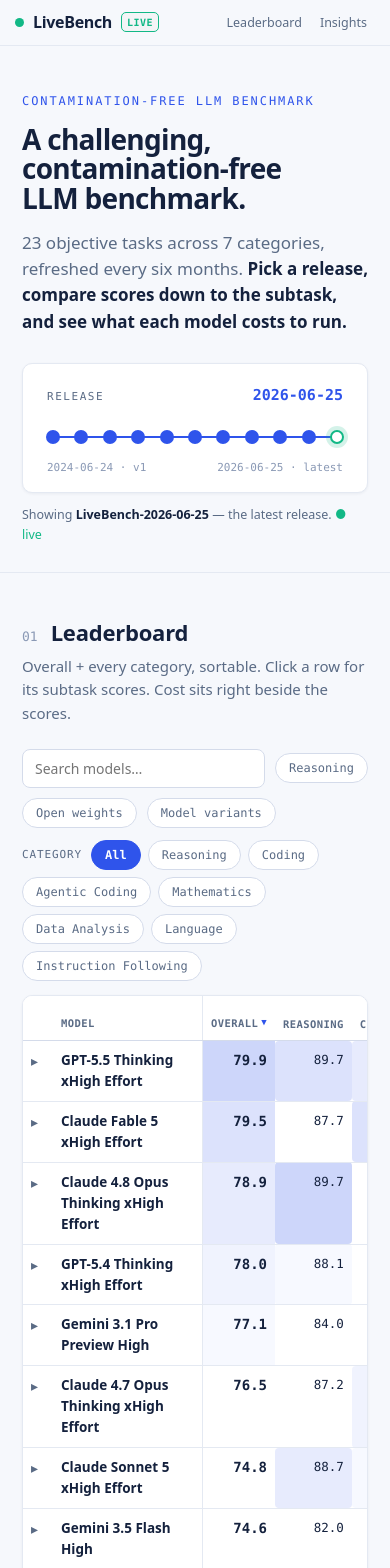
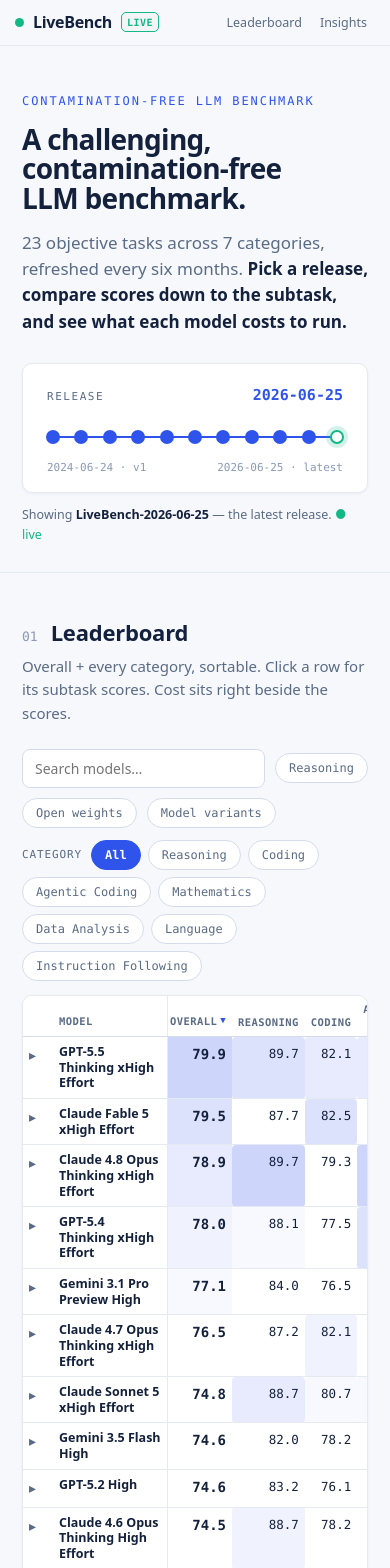
Before and after one commit to LiveBench/new-livebench, a React (Create React App) app: page / in a window 390 px wide. Shown: the top 1568 px of the page. Built offline with nearby package versions, Linux system fonts and the light colour scheme; some icons are missing.

Commit message:
Mobile: narrow model column to 115px (match old LiveBench)
Model column 150->115px with tighter cell padding and slightly smaller name
font, matching livebench.ai's mobile model column.

Co-Authored-By: Claude Opus 4.8 (1M context) <noreply@anthropic.com>

```diff
--- a/src/index.css
+++ b/src/index.css
@@ -185,15 +185,15 @@ a{color:var(--accent);text-decoration:none;}
   .lb-links{margin-left:auto;flex-wrap:nowrap;gap:2px;}
   .lb-links a,.lb-links button{font-size:12.5px;padding:5px 8px;}
 
-  .lb-tbl thead th,.lb-tbl tbody td{padding:9px 8px;}
+  .lb-tbl thead th,.lb-tbl tbody td{padding:7px 6px;}
   .lb-tbl thead th{z-index:3;}                                         /* header above body on vertical scroll */
   .lb-tbl td.lb-rank,.lb-tbl td.mdl-col{position:sticky;z-index:2;background:var(--surface);}
   .lb-tbl thead th:first-child,.lb-tbl thead th.mdl-col{z-index:5;}    /* frozen header corners on top */
   .lb-tbl td.lb-rank,.lb-tbl thead th:first-child{left:0;}
   .lb-tbl td.mdl-col,.lb-tbl thead th.mdl-col{left:30px;box-shadow:inset -1px 0 0 var(--border);}
-  .lb-tbl td.mdl-col{width:150px;min-width:150px;max-width:150px;white-space:normal;}
-  .lb-mdl{flex-wrap:wrap;gap:3px 6px;}
-  .lb-mdl .nm{white-space:normal;}
+  .lb-tbl td.mdl-col{width:115px;min-width:115px;max-width:115px;white-space:normal;}
+  .lb-mdl{flex-wrap:wrap;gap:3px 5px;}
+  .lb-mdl .nm{white-space:normal;font-size:12.5px;line-height:1.25;}
   tr.row:hover td.lb-rank,tr.row:hover td.mdl-col{background:#F3F6FF;}
 
   /* expanded sub-scores: a self-contained panel pinned to the viewport with its
```
